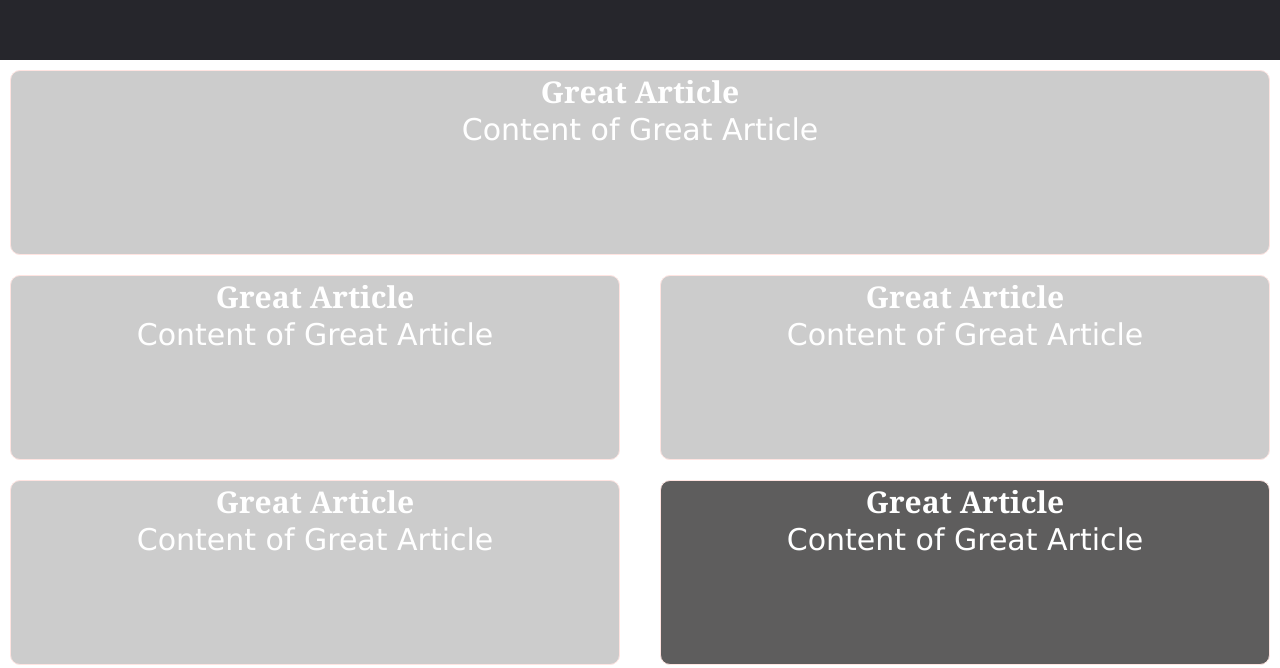
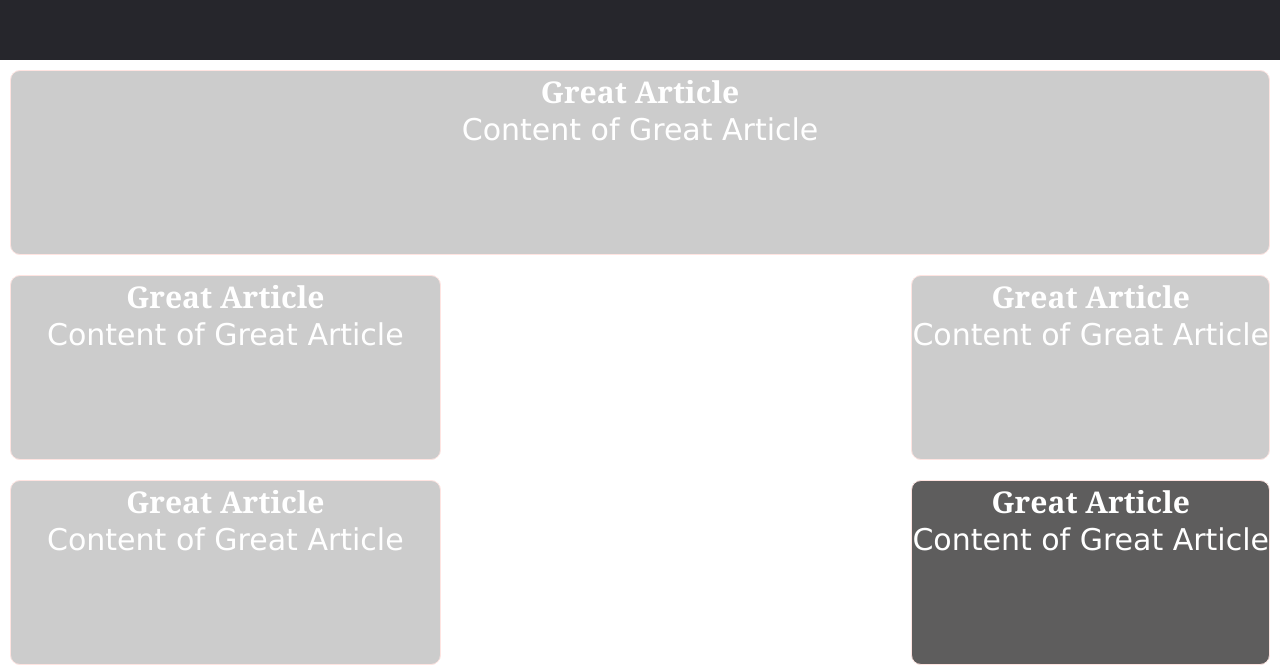
Before and after one commit to AbdelrhmanAmin/heatmap, a plain HTML site: page index.html in a window 1280 px wide. Shown: the part 3854-4522 px from the top of the page. Drawn offline with Linux system fonts and the light colour scheme.

Commit message:
Update style.css

```diff
--- a/src/css/style.css
+++ b/src/css/style.css
@@ -291,7 +291,7 @@ body {
 .article-container-4 {
   display: grid;
   margin: 10px;
-  grid-template-columns: minmax(200px, 1fr) 0px minmax(200px, 1fr);
+  grid-template-columns: minmax(200px, 1fr) minmax(200px, 1fr);
   justify-content: center;
   grid-gap: 20px;
   grid-template-rows: repeat(4, 185px);
```
